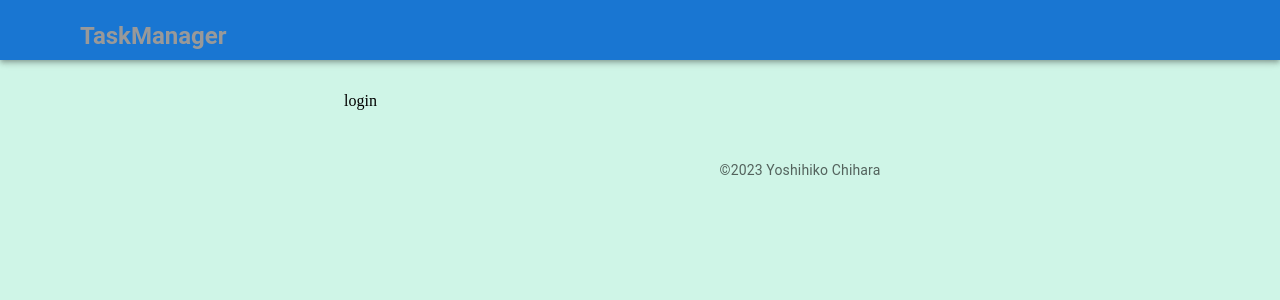
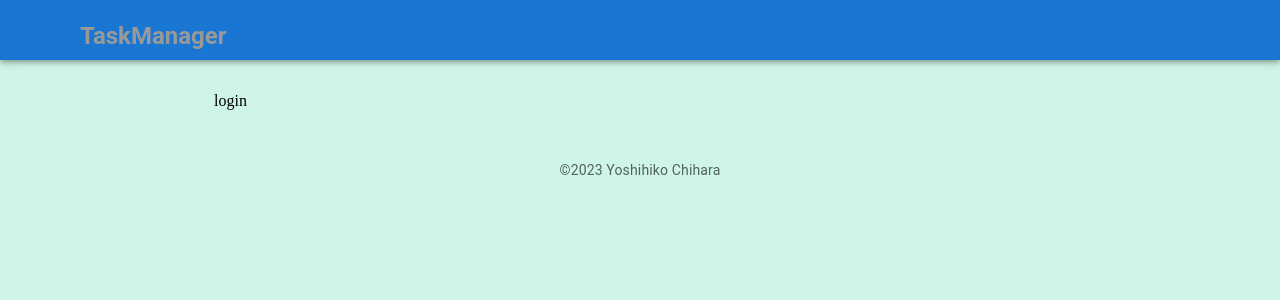
Before and after one commit to cntn-jr/laravel-next-typescript, a Next.js app in the folder front/: page /login in a window 1280 px wide. Shown: the top 300 px of the page. Built offline with nearby package versions, Linux system fonts and the light colour scheme.

Commit message:
add: create layout for authenticate page

```diff
--- /dev/null
+++ b/front/components/layouts/AppAuthLayout.tsx
@@ -0,0 +1,35 @@
+import { Box, Container, Grid } from '@mui/material'
+import { AppFooter } from './AppFooter'
+import { AppHeader } from './AppHeader'
+
+import AppColor from '../../styles/AppColor.module.css'
+import { AppMain } from './AppMain'
+import { ReactNode } from 'react'
+
+type Props = {
+    children: ReactNode
+}
+
+export const AppAuthLayout = (props: Props) => {
+    const { children } = props
+    return (
+        <Box display="flex" className={AppColor.base}>
+            <AppHeader />
+            <Grid
+                mt="60px"
+                display="flex"
+                container
+                component="main"
+                spacing={0}
+                sx={{
+                    height: '100vh',
+                }}
+            >
+                <Container maxWidth="md" sx={{ mt: 4, mb: 4 }}>
+                    <AppMain>{children}</AppMain>
+                    <AppFooter />
+                </Container>
+            </Grid>
+        </Box>
+    )
+}
--- a/front/pages/login.tsx
+++ b/front/pages/login.tsx
@@ -1,10 +1,10 @@
-import { AppLayout } from '@/components/layouts/AppLayout'
+import { AppAuthLayout } from '@/components/layouts/AppAuthLayout'
 
 const login = () => {
     return (
-        <AppLayout>
+        <AppAuthLayout>
             <div>login</div>
-        </AppLayout>
+        </AppAuthLayout>
     )
 }
 
--- a/front/styles/AppColor.module.css
+++ b/front/styles/AppColor.module.css
@@ -1,14 +1,14 @@
 /* その名の通りサイトの印象を決定づける主役の色 */
 .base {
-    background-color: #CFF5E7;
+    background-color: #cff5e7;
 }
 
 /* 最も大きな面積を占める基本となる色で、余白や背景などに用いることが多い */
 .main {
-    background-color: #A0E4CB;
+    background-color: #a0e4cb;
 }
 
 /* 単調なトーンにメリハリをつけたい時などに使う色です。全体に占める面積の割合は一番小さく、最も目立つ色となることが理想 */
 .accent {
-    background-color: #0D4C92;
+    background-color: #0d4c92;
 }
```
